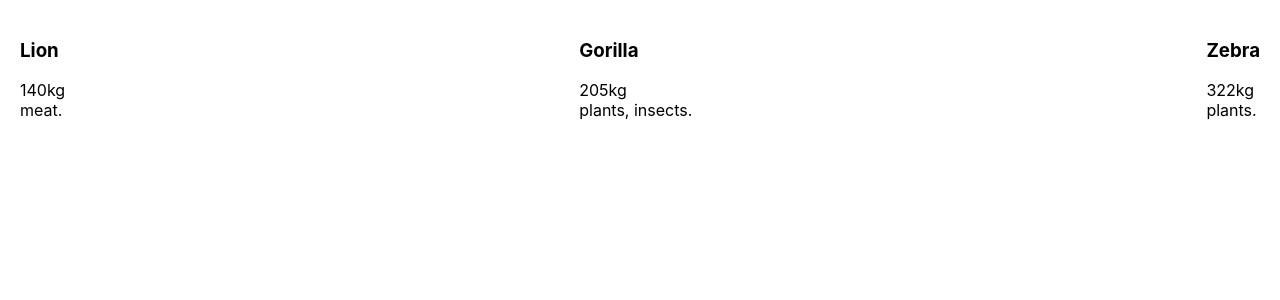
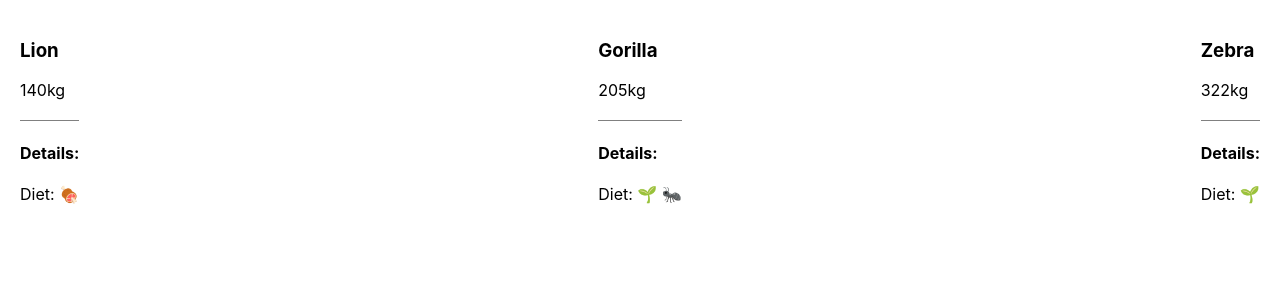
Before and after one commit to angelahe/wrapperreact, a React (Create React App) app: page / in a window 1280 px wide. Shown: the top 300 px of the page. Built offline with nearby package versions, Linux system fonts and the light colour scheme.

Commit message:
add emoji diet icons and animaldetail component

```diff
--- a/src/components/AnimalCard/AnimalCard.js
+++ b/src/components/AnimalCard/AnimalCard.js
@@ -1,12 +1,15 @@
 import React from 'react';
 import PropTypes from 'prop-types';
+import AnimalDetails from '../AnimalDetails/AnimalDetails';
 
 export default function AnimalCard({ diet, name, size }) {
   return(
     <div>
       <h3>{name}</h3>
       <div>{size}kg</div>
-      <div>{diet.join(', ')}.</div>
+      <AnimalDetails
+        diet={diet}
+      />
     </div>
   )
 }
--- /dev/null
+++ b/src/components/AnimalDetails/AnimalDetails.css
@@ -0,0 +1,4 @@
+.details {
+  border-top: gray solid 1px;
+  margin: 20px 0;
+}
--- /dev/null
+++ b/src/components/AnimalDetails/AnimalDetails.js
@@ -0,0 +1,30 @@
+import React from 'react';
+import PropTypes from 'prop-types';
+import './AnimalDetails.css';
+
+function convertFood(food) {
+  switch(food) {
+    case 'insects':
+      return '🐜';
+    case 'meat':
+      return '🍖';
+    case 'plants':
+    default:
+      return '🌱';
+  }
+}
+
+export default function AnimalDetails({ diet }) {
+  return(
+    <div className="details">
+      <h4>Details:</h4>
+      <div>
+        Diet: {diet.map(food => convertFood(food)).join(' ')}
+      </div>
+    </div>
+  )
+}
+
+AnimalDetails.propTypes = {
+  diet: PropTypes.arrayOf(PropTypes.string).isRequired,
+}
```
Also changed, not shown: 1 other file (tests, documents, lock files or other folders).
